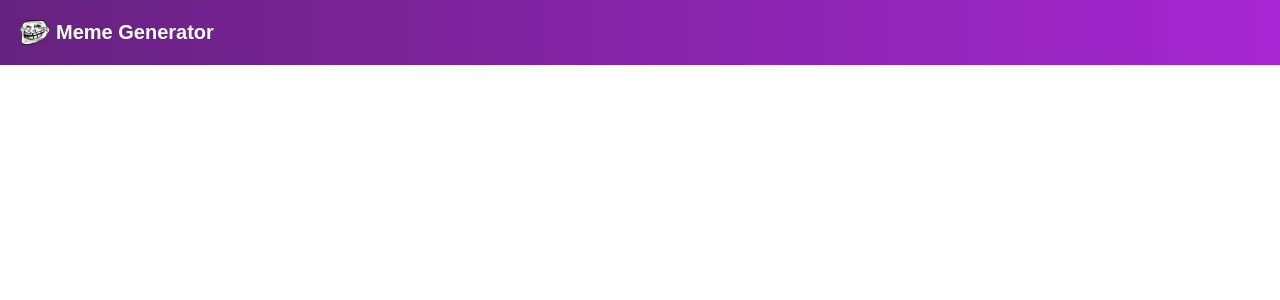
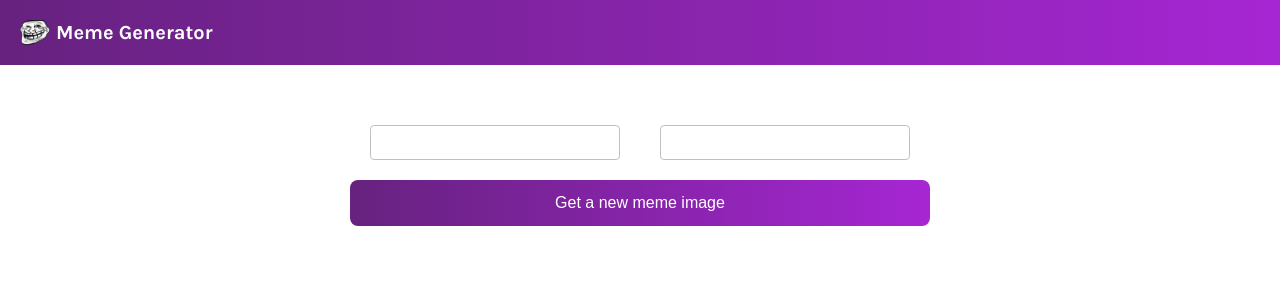
Before and after one commit to rishantkohli2033/meme-generator, a React (Create React App) app: page / in a window 1280 px wide. Shown: the top 300 px of the page. Built offline with nearby package versions, Linux system fonts and the light colour scheme.

Commit message:
header and form(self)

```diff
--- a/public/index.html
+++ b/public/index.html
@@ -2,14 +2,15 @@
 <html lang="en">
   <head>
     <meta charset="utf-8" />
-    <link rel="icon" href="%PUBLIC_URL%/favicon.ico" />
+
     <meta name="viewport" content="width=device-width, initial-scale=1" />
     <meta name="theme-color" content="#000000" />
     <meta
       name="description"
       content="Web site created using create-react-app"
     />
-    <link rel="apple-touch-icon" href="%PUBLIC_URL%/logo192.png" />
+    <link href="https://fonts.googleapis.com/css2?family=Karla:wght@400;500;700&display=swap" rel="stylesheet">
+
     <!--
       manifest.json provides metadata used when your web app is installed on a
       user's mobile device or desktop. See https://developers.google.com/web/fundamentals/web-app-manifest/
--- a/src/App.js
+++ b/src/App.js
@@ -1,9 +1,11 @@
 import Header from "./Header"
+import Form from "./Form"
 
 function App() {
   return (
     <div>
       <Header />
+      <Form/>
     </div>
   );
 }
--- /dev/null
+++ b/src/Form.js
@@ -0,0 +1,14 @@
+export default function Form() {
+    return (
+      <div className="form">
+        <form action="./" method="post">
+            <input className="form-input" type="text" name="Ftext" />
+            <input className="form-input" type="text" name="Ltext"/>
+            <div className="form-button-div">
+                <button className="form-button" type="submit">Get a new meme image</button>
+            </div>
+
+        </form>
+      </div>
+    );
+  }
--- a/src/styles.css
+++ b/src/styles.css
@@ -25,3 +25,35 @@ body {
     font-size: 1.25rem;
     margin-right: auto;
 }
+
+.form{
+    display: flex;
+    flex-direction: column;
+    align-items: center;
+    padding: 40px;
+}
+.form-input{
+    margin: 20px;
+    border-radius: 4px;
+    height: 35px;
+    width: 250px;
+    border: rgb(192, 192, 192) solid;
+    border-width: 1.5px;
+}
+.form-button-div{
+    display: flex;
+    flex-direction: column;
+    align-items: center;
+}
+.form-button{
+    border-radius: 8px;
+    border: none;
+    width: 100%;
+    height: 100%;
+    padding: 14px 28px;
+    font-size: 16px;
+    cursor: pointer;
+    text-align: center;
+    color: white;
+    background: linear-gradient(90deg, #672280 1.18%, #A626D3 100%);
+}
```
